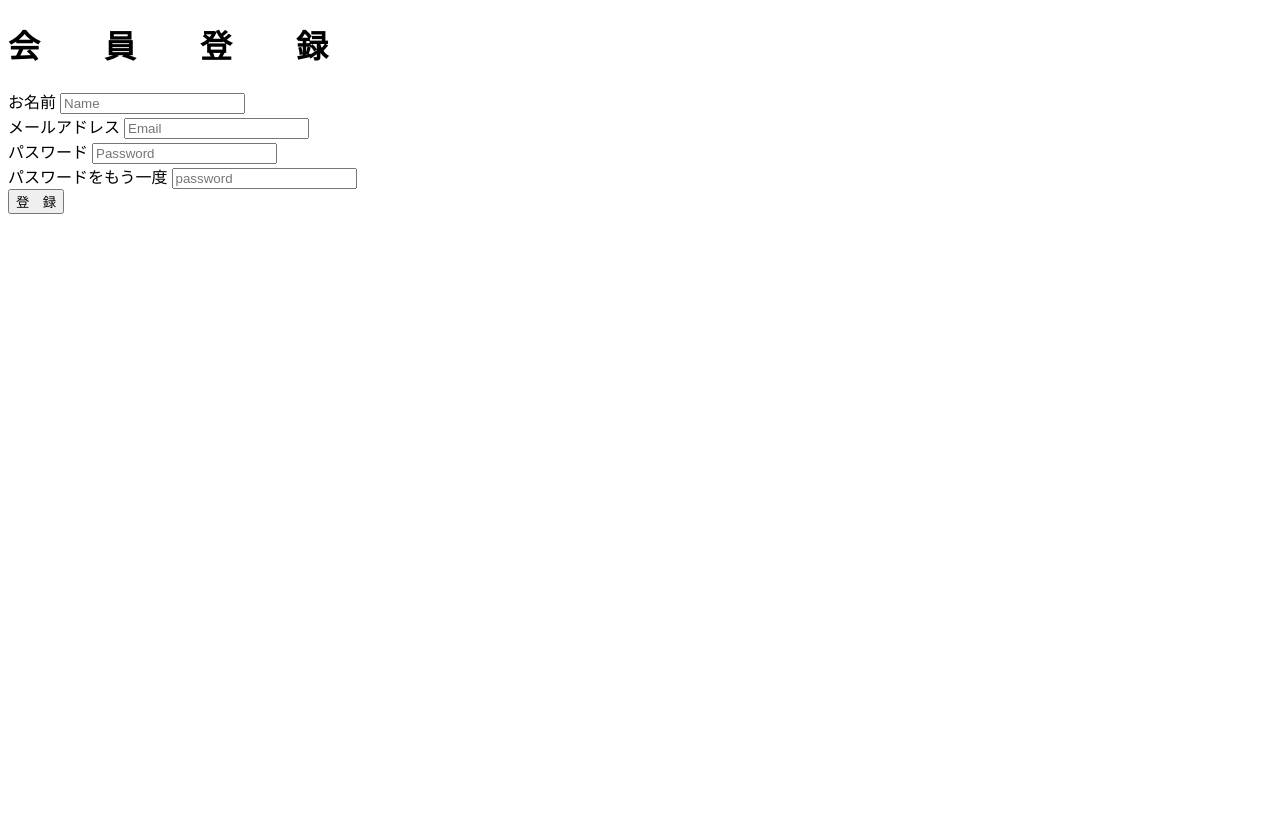
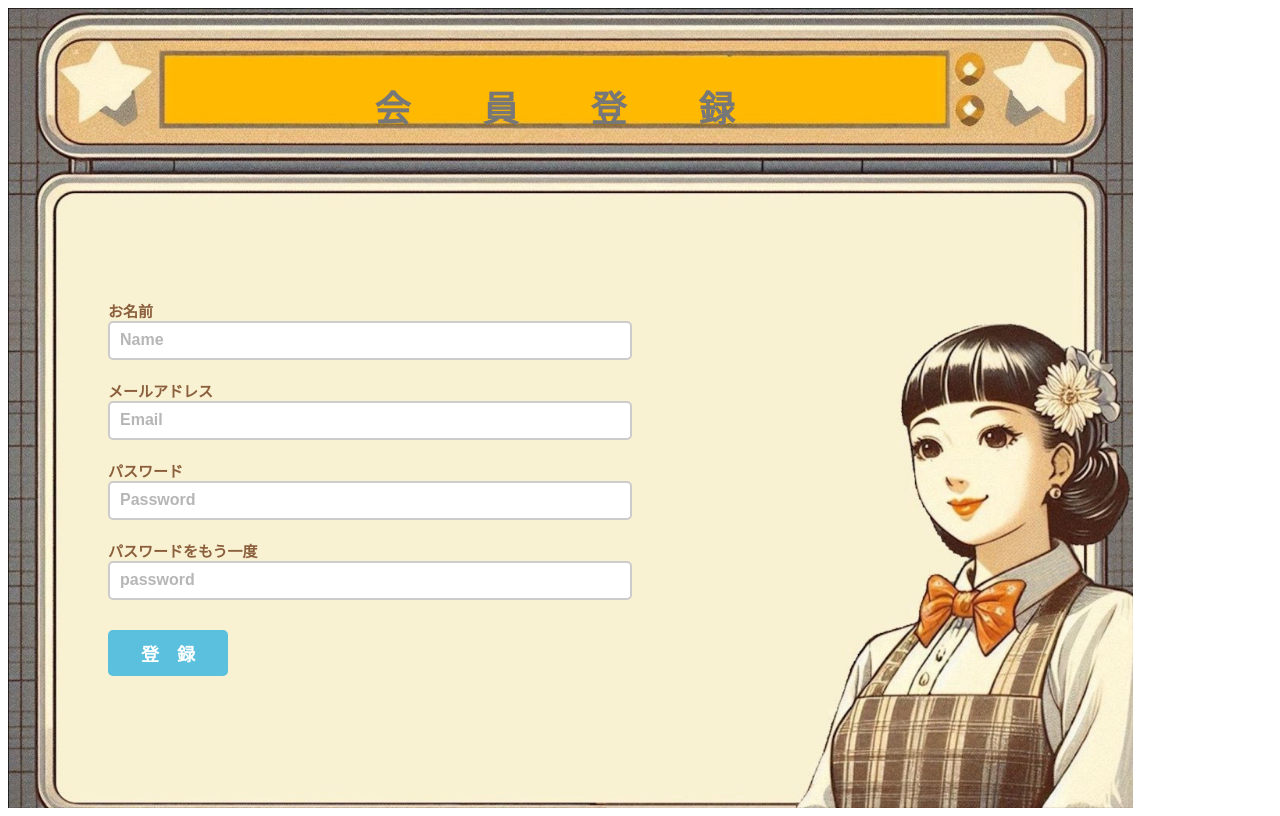
Before and after one commit to summer2024H/summer2024H-, a Flask app: page /signup in a window 1280 px wide. Before the commit the page ends 214 px from the top, so only its background shows below. Run offline with Flask 3, Linux system fonts and the light colour scheme.

Commit message:
styleファイル 追加

```diff
--- /dev/null
+++ b/hackathon-begginers-sample/ChatApp/static/css/registration.css
@@ -0,0 +1,91 @@
+/* 新規登録画面のCSS */
+
+.background {
+  background-image: url(/static/img/background-registration.png);
+  /* background-color: rgba(94, 84, 84, 0.8); */
+  background-position: relative;
+  background-repeat: no-repeat;
+  background-size: contain;
+  width: auto;
+  height: auto;
+  display: flex;
+  /* align-items: center; */ */
+  padding: 100%;
+}
+
+.title {
+  width: 400px;
+  font-family: 'Noto Sans JP', sans-serif;
+  font-size: 18px;
+  font-weight: bold;
+  color: #777;
+  padding-left: 29%;
+  padding-top: 2%;
+}
+
+.registration-button-container {
+  width: 500px;
+  margin: 0;
+  display: inline-block;
+  text-align: left;
+  padding: 100px;
+  cursor: pointer;
+  font-family: 'Noto Sans JP', sans-serif;
+}
+
+.form-group {
+  width: 100vw;
+  min-height: 100vh;
+  align-items: center;
+  display: flex;
+  align-items: center;
+  flex-wrap: wrap;
+}
+
+.form-group label {
+  width: 150px;
+  font-family: 'Noto Sans JP', sans-serif;
+  font-size: 15px;
+  font-weight: bold;
+  color: #8B5E3C;
+}
+
+.form-group input {
+  display: flex;
+  width: 100%;
+  padding: 10px;
+  margin-bottom: 20px;
+  border: 2px solid #ccc;
+  border-radius: 5px;
+}
+
+.button-group {
+  display: flex;
+  justify-content: space-between;
+  align-items: center;
+  padding: 20px;
+  width: 50%;
+}
+
+input::placeholder {
+  font-family: 'Noto Sans JP', sans-serif;
+  font-size: 16px;
+  font-weight: bold;
+  color: #B6B6B6;
+}
+
+.registration_button {
+  background-color: #5bc0de;
+  text-align: center;
+  text-decoration: none;
+  width: 120px;
+  padding: 10px;
+  margin: 10px 0;
+  border: none;
+  border-radius: 5px;
+  cursor: pointer;
+  font-family: 'Noto Sans JP', sans-serif;
+  font-weight: bold;
+  font-size: 18px;
+  color: white;
+}
--- a/hackathon-begginers-sample/ChatApp/templates/registration_base.html
+++ b/hackathon-begginers-sample/ChatApp/templates/registration_base.html
@@ -4,6 +4,8 @@
         <meta charset="UTF-8">
         <meta name="viewport" content="width=device-width, initial-scale=1.0">
         {% block title %}{% endblock %}
+        <link rel="stylesheet" href="{{url_for('static',filename='css/registration.css')}}"
+        />
     </head>
     <body>
         {% block body %}{% endblock %}
```
Also changed, not shown: hackathon-begginers-sample/ChatApp/static/img/background-registration.png (added).
